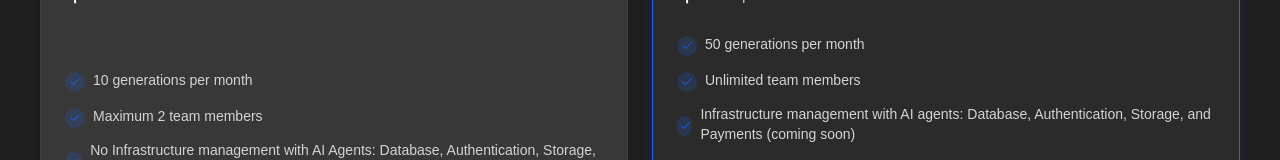
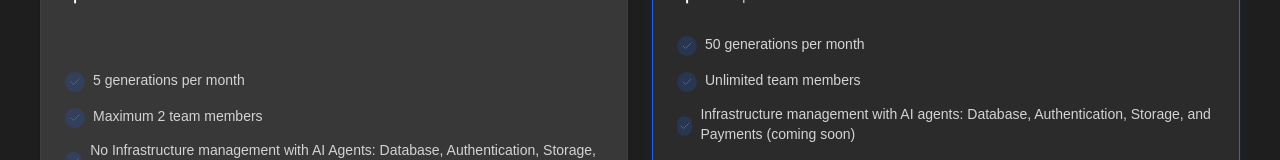
Before and after one commit to genesoftai/genesoft-web, a Next.js app: page /subscription in a window 1280 px wide. Shown: the part 503-663 px from the top of the page. Built offline with nearby package versions, Linux system fonts and the light colour scheme; no server answers.

Commit message:
fix: fix pricing

```diff
--- a/src/components/info/Subscription.tsx
+++ b/src/components/info/Subscription.tsx
@@ -39,7 +39,7 @@ const pricingTiers: PricingTier[] = [
         price: "$0",
         priceDescription: "Free forever",
         features: [
-            "10 generations per month",
+            "5 generations per month",
             "Maximum 2 team members",
             "No Infrastructure management with AI Agents: Database, Authentication, Storage, and Payments",
             "Email Support",
```
